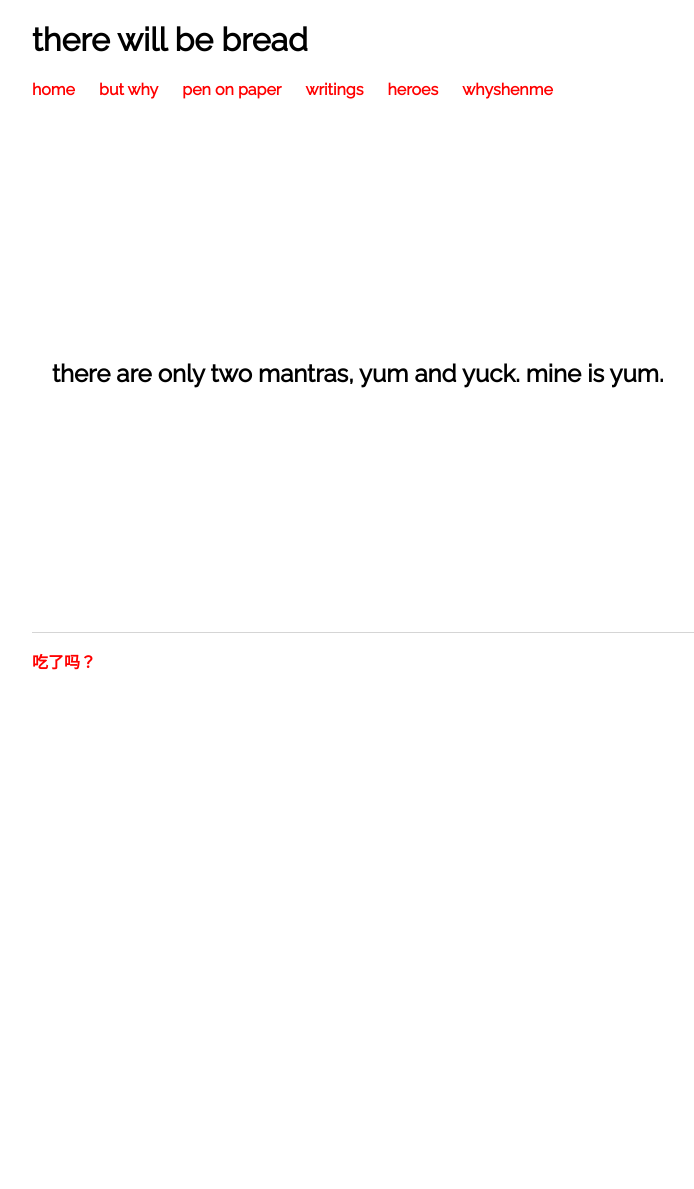
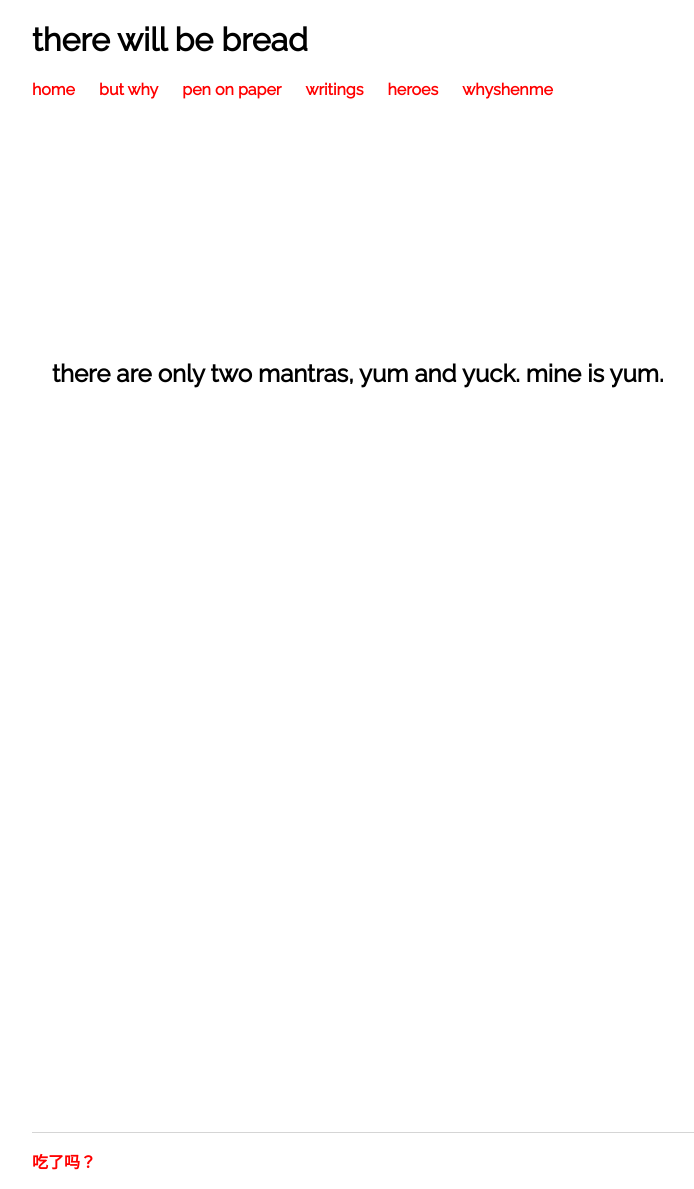
Before and after one commit to c1ndygao/cindygao.com, a Jekyll site: the page built from index.html, in a window 1280 px wide. Shown: the whole page, without its empty margins (208-902 px from the left). Built offline with Jekyll 4.4.1, drawn with Linux system fonts in a browser that asks for light colours; a script that is not in the unit is left out; before the commit the page ends 900 px from its top, so only the background shows below that.

Commit message:
Update index.html

```diff
--- a/index.html
+++ b/index.html
@@ -10,7 +10,5 @@ title: test
 <div class="blurb">
 	<h3 style="padding: 200px 20px">there are only two mantras, yum and yuck. mine is yum.</h3>
 
-<div class="taggbox-container" style="width:100%;height:auto;overflow: auto;-webkit-overflow-scrolling:touch;"><script async src="//taggbox.com/socialwalls/ose/script/embed.min.js" type="text/javascript"></script><div class="taggbox-socialwall" data-wall-id="c1ndygao">  </div></div>
-
-
+<div class="taggbox-container" style="width:50%;height:500px;overflow: auto;-webkit-overflow-scrolling:touch;"><script async src="//taggbox.com/socialwalls/ose/script/embed.min.js" type="text/javascript"></script><div class="taggbox-socialwall" data-wall-id="c1ndygao">  </div></div>
 </div><!-- /.blurb -->
```
